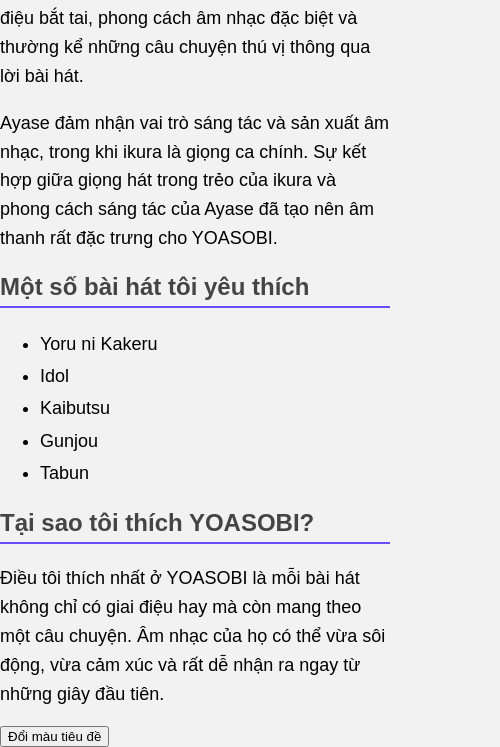
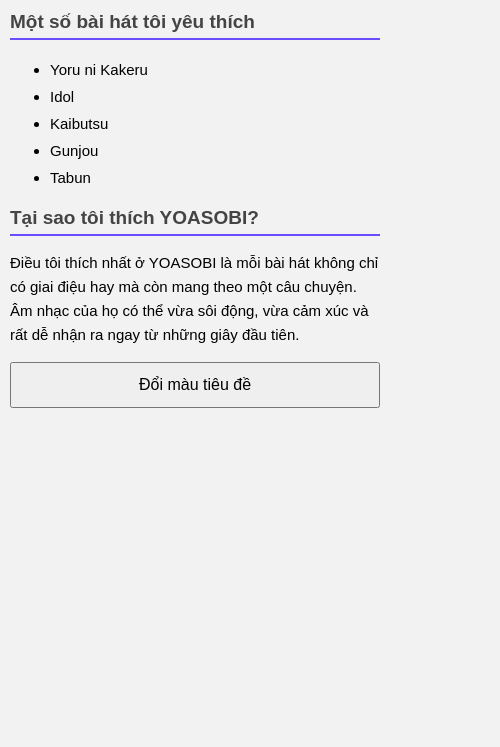
Before and after one commit to carrothuy1107-art/WEBDESIGN, a plain HTML site: page index.html in a window 390 px wide. Shown: the part 825-1572 px from the top of the page, 500 px wide, since content can reach past the window. After the commit the page ends 1243 px from the top, so only its background shows below. Drawn offline with Linux system fonts and the light colour scheme.

Commit message:
Add files via upload

```diff
--- a/style.css
+++ b/style.css
@@ -75,3 +75,64 @@
 .yoasobiImage.zoom {
     width: 900px;
 }
+@media screen and (max-width: 768px) {
+    body {
+        padding: 15px;
+    }
+
+    h1 {
+        font-size: 28px;
+    }
+
+    h2 {
+        font-size: 22px;
+    }
+
+    p {
+        font-size: 16px;
+    }
+
+    .yoasobiImage {
+        width: 80%;
+    }
+
+    .yoasobiImage.zoom {
+        width: 100%;
+    }
+}
+
+@media screen and (max-width: 480px) {
+    body {
+        padding: 10px;
+    }
+
+    h1 {
+        font-size: 23px;
+    }
+
+    h2 {
+        font-size: 19px;
+    }
+
+    p {
+        font-size: 15px;
+    }
+
+    ul {
+        font-size: 15px;
+    }
+
+    .yoasobiImage {
+        width: 100%;
+    }
+
+    .yoasobiImage.zoom {
+        width: 100%;
+    }
+
+    button {
+        width: 100%;
+        padding: 12px;
+        font-size: 16px;
+    }
+}
```
